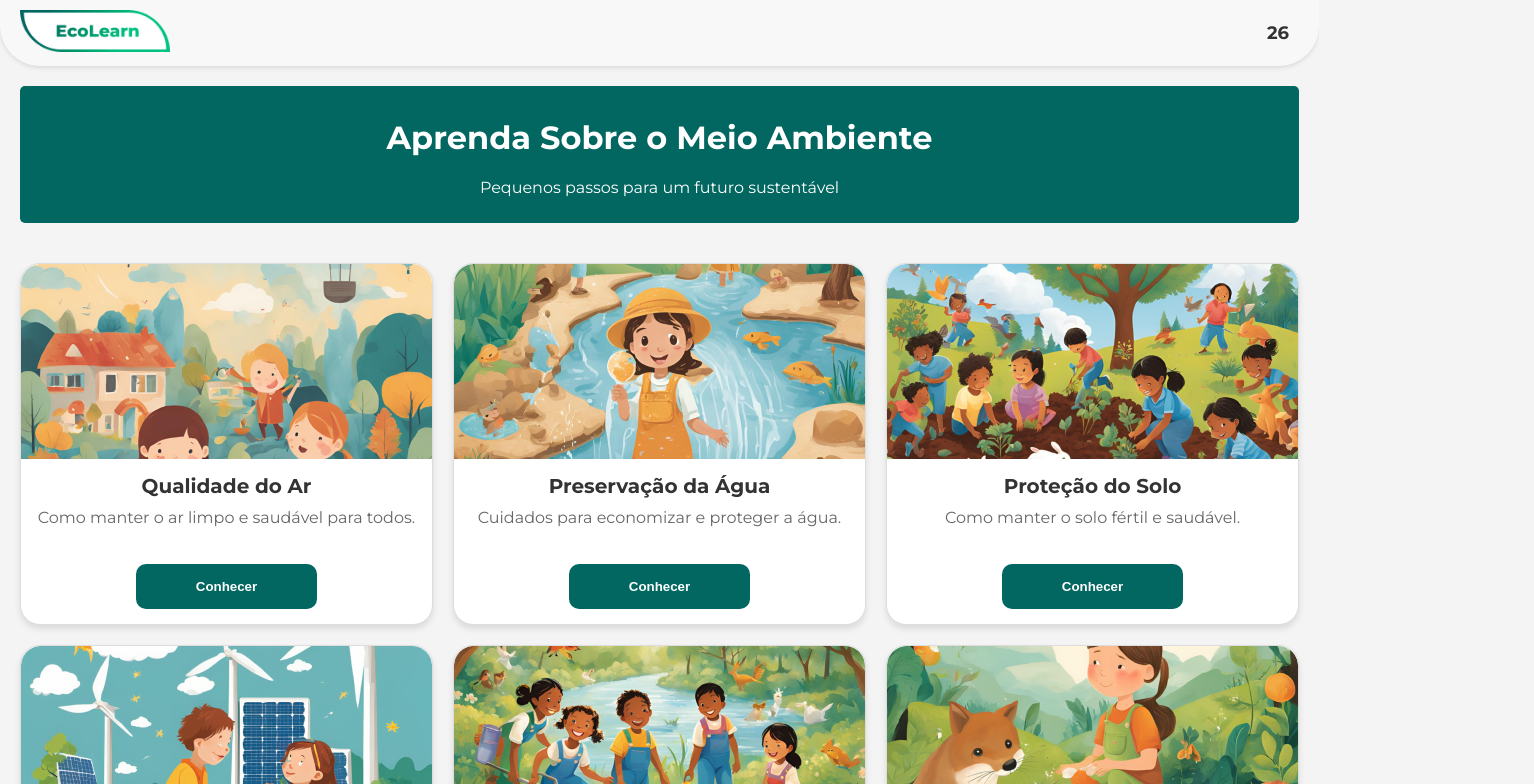
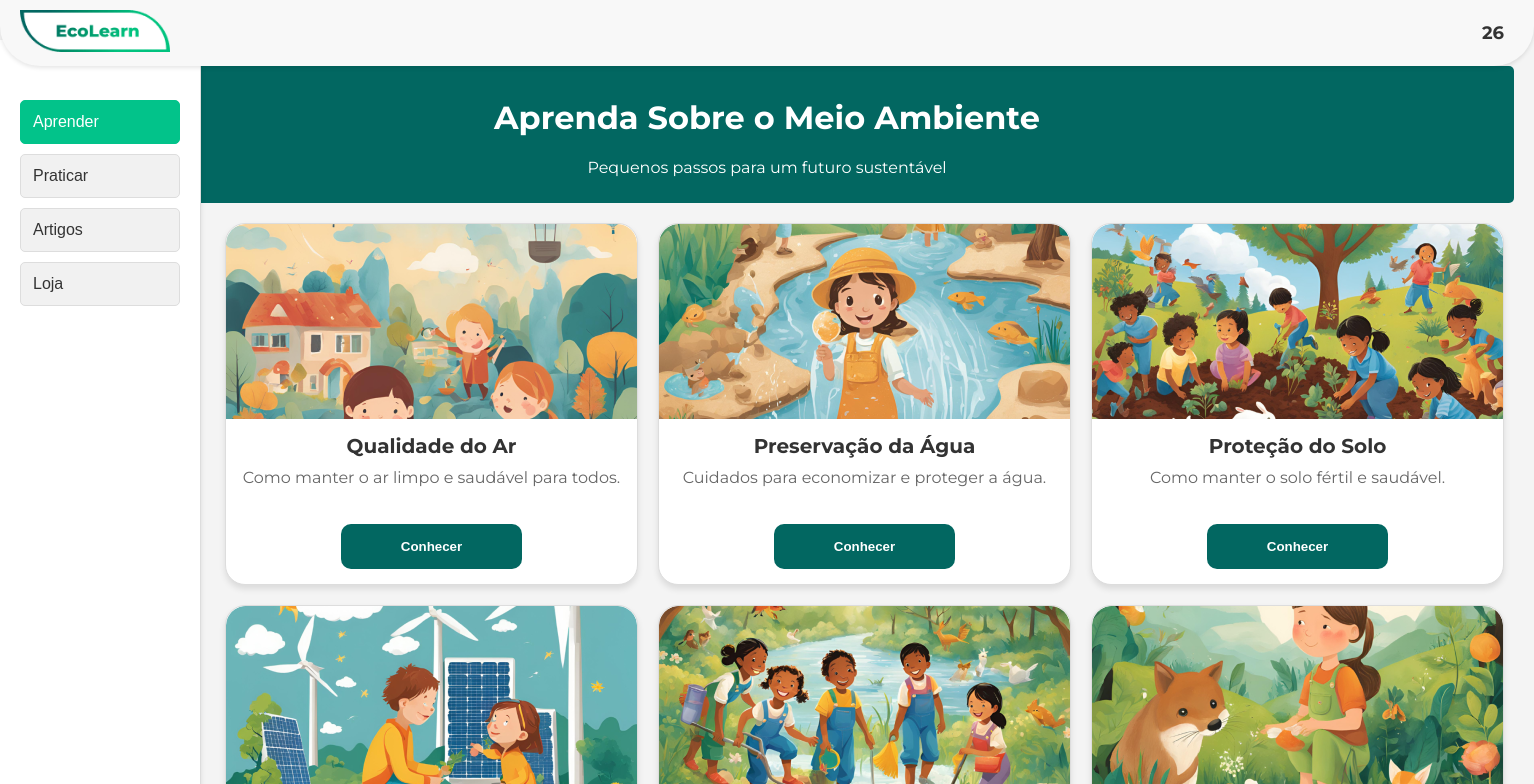
Before and after one commit to Viniware/EcoLearn, a React (Create React App) app in the folder frontend/: page /artigos in a window 1280 px wide. Shown: the top 784 px of the page, 1534 px wide, since content can reach past the window. Built offline with nearby package versions, Linux system fonts and the light colour scheme.

Commit message:
ajuste no layout

```diff
--- a/frontend/src/components/Header.css
+++ b/frontend/src/components/Header.css
@@ -1,4 +1,5 @@
 .header {
+  margin-bottom: -20px;
   display: flex;
   justify-content: space-between;
   align-items: center;
--- a/frontend/src/components/Sidebar.css
+++ b/frontend/src/components/Sidebar.css
@@ -1,16 +1,18 @@
 /* Barra lateral geral */
 .sidebar {
-  width: 300px; /* Largura da barra lateral */
+  width: 200px; /* Define a largura fixa da barra lateral */
   background-color: #fff; /* Fundo branco */
   border-right: 1px solid #ddd; /* Linha separadora */
   display: flex;
-  flex-direction: column; /* Itens na vertical */
+  flex-direction: column; /* Alinha itens na vertical */
   justify-content: flex-start; /* Alinha os itens ao topo */
-  height: calc(100vh + 20px); /* Aumenta a altura total da barra */
-  padding: 0 20px; /* Reduz o espaçamento lateral */
+  min-height: 125vh; /* Garante que ocupa toda a altura da janela */
+  height: auto; /* Expande conforme o conteúdo */
+  padding: 0px; /* Reduz o espaçamento lateral */
   box-shadow: 0 2px 5px rgba(0, 0, 0, 0.1); /* Sombra leve */
-  position: relative; /* Permite deslocamento */
-  top: -20px; /* Move a barra 20px para cima */
+  position: absolute; /* Permite deslocamento */
+  left: 0; /* Garante que fique totalmente encostada à esquerda */
+  top: 40px; /* Move a barra 20px para cima */
 }
 
 /* Navegação */
@@ -33,7 +35,7 @@
   margin-bottom: 10px; /* Espaçamento entre os itens */
 }
 .nav-button {
-  width: 50%; /* Largura do botão */
+  width: 80%; /* Largura do botão */
   background-color: #f1f1f1; /* Fundo cinza claro */
   color: #333; /* Cor do texto */
   border: 1px solid #ddd; /* Borda */
@@ -43,20 +45,18 @@
   cursor: pointer;
   font-size: 16px; /* Tamanho da fonte */
   transition: background-color 0.3s ease, color 0.3s ease;
-  margin-left: 40px; /* Espaço extra à esquerda para mover o botão para a direita */
+  margin-left: 20px; /* Espaço extra à esquerda para mover o botão para a direita */
 }
 
-
-
 .nav-button:hover {
-  background-color: #4CAF50; /* Fundo verde ao passar o mouse */
+  background-color: #02c38a; /* Fundo verde ao passar o mouse */
   color: #fff; /* Texto branco */
 }
 
 .nav-button.active {
-  background-color: #4CAF50; /* Fundo verde para o botão ativo */
+  background-color: #02c38a; /* Fundo verde para o botão ativo */
   color: #fff; /* Texto branco */
-  border-color: #4CAF50; /* Borda verde */
+  border-color: #02c38a; /* Borda verde */
 }
 
 /* Rodapé */
@@ -69,7 +69,7 @@
   color: #666;
   border: none;
   cursor: pointer;
-  font-size: 14px;
+  font-size: 10px;
   display: flex;
   align-items: center;
   justify-content: center;
--- a/frontend/src/pages/ArtigosPage.css
+++ b/frontend/src/pages/ArtigosPage.css
@@ -1,19 +1,26 @@
 /* Cabeçalho centralizado acima dos cards */
 .artigos-page__header {
   text-align: center; /* Centraliza o texto */
-  margin-bottom: 40px; /* Espaçamento entre o cabeçalho e os cards */
+  margin-bottom: 0px; /* Espaçamento entre o cabeçalho e os cards */
   background-color: #026761; /* Cor de fundo */
   color: white; /* Cor do texto */
   padding: 10px; /* Espaçamento interno ao redor do texto */
   border-radius: 5px; /* Cantos arredondados (opcional) */
+  box-sizing: border-box; /* Inclui padding e borda dentro da largura total */
+  margin: 0px;
 }
 
 /* Grid para os cartões */
 .artigos-page__grid {
   display: grid;
-  grid-template-columns: repeat(3, 1fr); /* 3 colunas com tamanhos iguais */
+  grid-template-columns: repeat(
+    3,
+    1fr
+  ); /* Altere para 2 colunas com tamanhos iguais */
   gap: 20px; /* Espaçamento entre os cartões */
   justify-items: center; /* Centraliza os cards horizontalmente */
+  margin-left: 195px; /* Espaço para a barra lateral (200px) + 20px de margem extra */
+  padding: 20px 10px; /* Espaçamento interno para ajustar os lados */
 }
 
 /* Estilo dos cartões */
--- a/frontend/src/pages/ArtigosPage.tsx
+++ b/frontend/src/pages/ArtigosPage.tsx
@@ -6,6 +6,7 @@ import artigo3 from "../assets/artigo1.png";
 import artigo4 from "../assets/artigo2.png";
 import artigo5 from "../assets/artigo3.png";
 import artigo6 from "../assets/artigo4.png";
+import Sidebar from "../components/Sidebar";
 
 // Componente para cada artigo
 const ArtigoCard = ({
@@ -64,6 +65,7 @@ const ArtigosPage = () => {
 
   return (
     <div className="artigos-page">
+      <Sidebar />
       <header className="artigos-page__header">
         <h1>Aprenda Sobre o Meio Ambiente</h1>
         <p>Pequenos passos para um futuro sustentável</p>
--- a/frontend/src/pages/HomePage.tsx
+++ b/frontend/src/pages/HomePage.tsx
@@ -1,12 +1,12 @@
-import React from 'react';
-import Sidebar from '../components/Sidebar';
+import React from "react";
+import Sidebar from "../components/Sidebar";
 
 const HomePage: React.FC = () => {
   return (
-    <div style={{ display: 'flex' }}>
+    <div style={{ display: "flex" }}>
       <Sidebar />
-      <main style={{ flex: 1, padding: '20px' }}>
-        {/* Adicione aqui outros conteúdos da página */}
+      <main style={{ flex: 1, padding: "20px" }}>
+        <h1>----------------------------------Pagina inicial</h1>
       </main>
     </div>
   );
```
Also changed, not shown: frontend/src/pages/AprenderPage.tsx (+22 -22 lines), frontend/src/pages/HomePage.css (+0 -10 lines).
